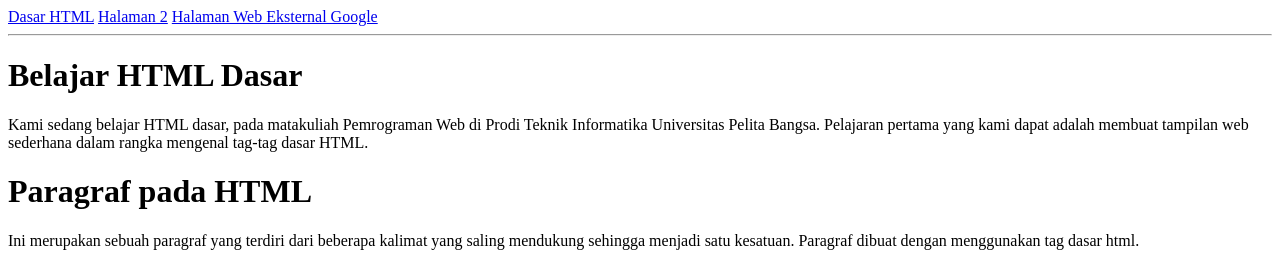
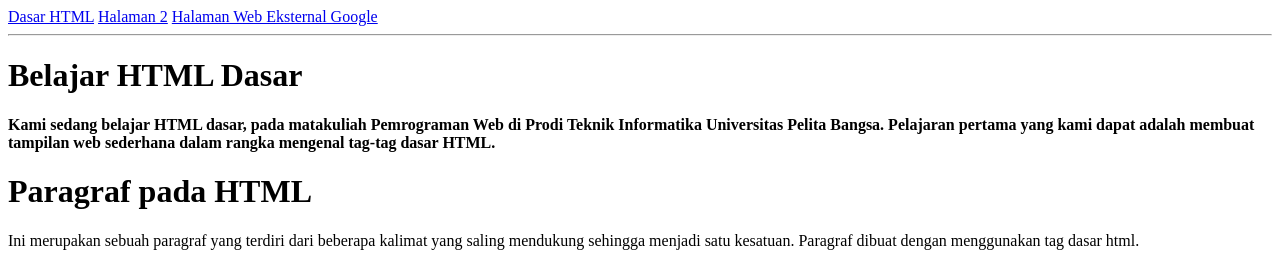
Before and after one commit to Shobahus201201/Lab1web, a plain HTML site: page Index.html in a window 1280 px wide. Shown: the top 265 px of the page. Drawn offline with Linux system fonts and the light colour scheme.

Commit message:
menambahkan foto

```diff
--- a/Index.html
+++ b/Index.html
@@ -15,10 +15,10 @@
 	<hr>
 	<h1>Belajar HTML Dasar</h1>
 	<!-- Ini adalah paragraf pertama -->
-	<p>Kami sedang belajar HTML dasar, pada matakuliah Pemrograman Web di Prodi
+	<b>Kami sedang belajar HTML dasar, pada matakuliah Pemrograman Web di Prodi
 	Teknik Informatika Universitas Pelita Bangsa. Pelajaran pertama yang kami dapat
 	adalah membuat tampilan web sederhana dalam rangka mengenal tag-tag dasar
-	HTML.</p>
+	HTML.</b>
 	<h1>Paragraf pada HTML</h1>
 	<!-- Ini adalah paragraf kedua -->
 	<p>Ini merupakan sebuah paragraf yang terdiri dari beberapa kalimat yang saling
@@ -29,8 +29,8 @@
 	<!-- menambahkan gambar pada dokumen -->
 	<img src="foto/Logo_UPB.png" width="200">
 
-
-
+</body>
+</html>
 
 
 
```
Also changed, not shown: foto/foto19.png (added), 1 other file.
